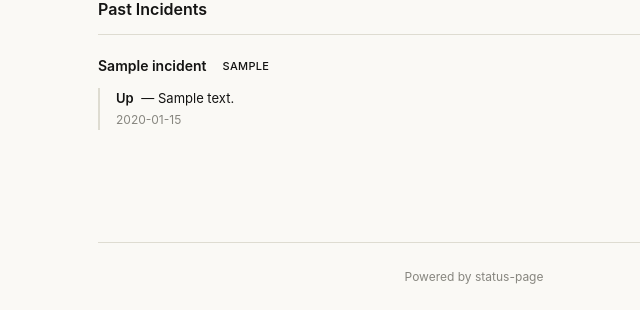
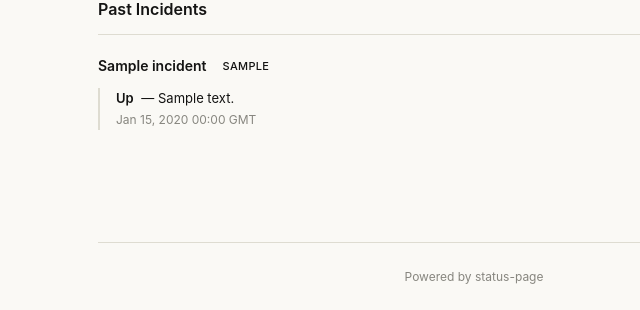
Before and after one commit to MurasatoNaoya/status-page, a Flask app: page / in a window 1280 px wide. Shown: the part 1834-2144 px from the top of the page, without its empty margins (166-806 px from the left). Run offline with Flask 3, Linux system fonts and the light colour scheme; tables that the repository leaves empty hold one stand-in row (values such as "Sample post").

Commit message:
Format all timestamps as GMT (e.g. Feb 14, 2026 18:22 GMT)
Add Jinja gmt filter, apply to incident banner and update timestamps.
Also sync group tooltips with error detail display.

Co-Authored-By: Claude Opus 4.6 <noreply@anthropic.com>

```diff
--- a/app.py
+++ b/app.py
@@ -23,6 +23,18 @@ logging.basicConfig(level=logging.INFO)
 logger = logging.getLogger(__name__)
 
 app = Flask(__name__)
+
+
+@app.template_filter("gmt")
+def format_gmt(value):
+    """Format an ISO timestamp as 'Feb 14, 2026 18:22 GMT'."""
+    if not value:
+        return ""
+    try:
+        dt = datetime.fromisoformat(value.replace("Z", "+00:00"))
+        return dt.strftime("%b %d, %Y %H:%M GMT")
+    except (ValueError, AttributeError):
+        return value
 
 
 def load_config(path="config.yaml"):
--- a/templates/index.html
+++ b/templates/index.html
@@ -24,7 +24,7 @@
                 <div class="active-incident-desc">{{ inc.updates[0].message }}</div>
                 <div class="active-incident-meta">
                     <span class="incident-update-status {{ inc.status }}">{{ inc.status }}</span>
-                    &middot; Ongoing since {{ inc.created_at }}
+                    &middot; Ongoing since {{ inc.created_at | gmt }}
                 </div>
                 {% endif %}
             </div>
@@ -151,11 +151,17 @@
                             {% for day in svc.days %}
                             <div class="uptime-day {% if day.uptime_pct is none %}no-data{% elif day.uptime_pct == 100 %}up{% elif day.uptime_pct >= 95 %}degraded{% else %}down{% endif %}">
                                 <div class="tooltip">
-                                    {{ day.date }}<br>
+                                    <strong>{{ day.date }}</strong><br>
                                     {% if day.uptime_pct is none %}
                                         No data
                                     {% else %}
                                         {{ day.uptime_pct | round(1) }}% uptime
+                                        {% if day.down_count > 0 %}
+                                            <br>{{ day.down_count }}/{{ day.total }} checks failed
+                                            {% for err in day.errors %}
+                                                <br><span class="tooltip-error">{{ err[:80] }}</span>
+                                            {% endfor %}
+                                        {% endif %}
                                     {% endif %}
                                 </div>
                             </div>
@@ -189,7 +195,7 @@
                     <div class="incident-update">
                         <span class="incident-update-status {{ update.status }}">{{ update.status }}</span>
                         — {{ update.message }}
-                        <div class="incident-time">{{ update.created_at }}</div>
+                        <div class="incident-time">{{ update.created_at | gmt }}</div>
                     </div>
                     {% endfor %}
                 </div>
```
